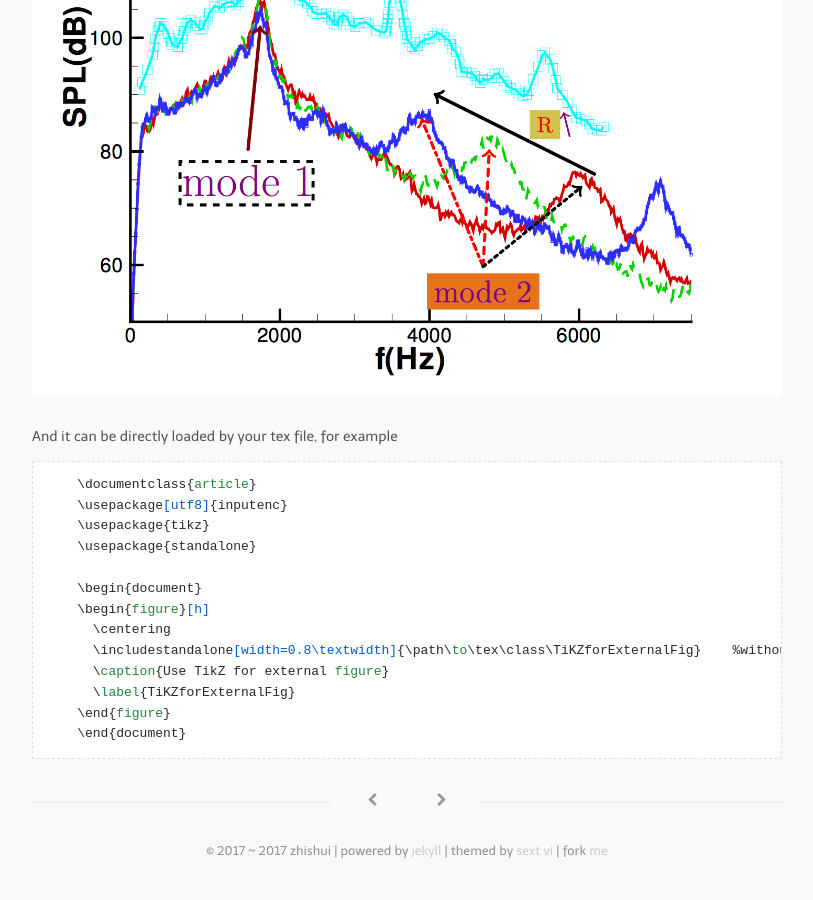
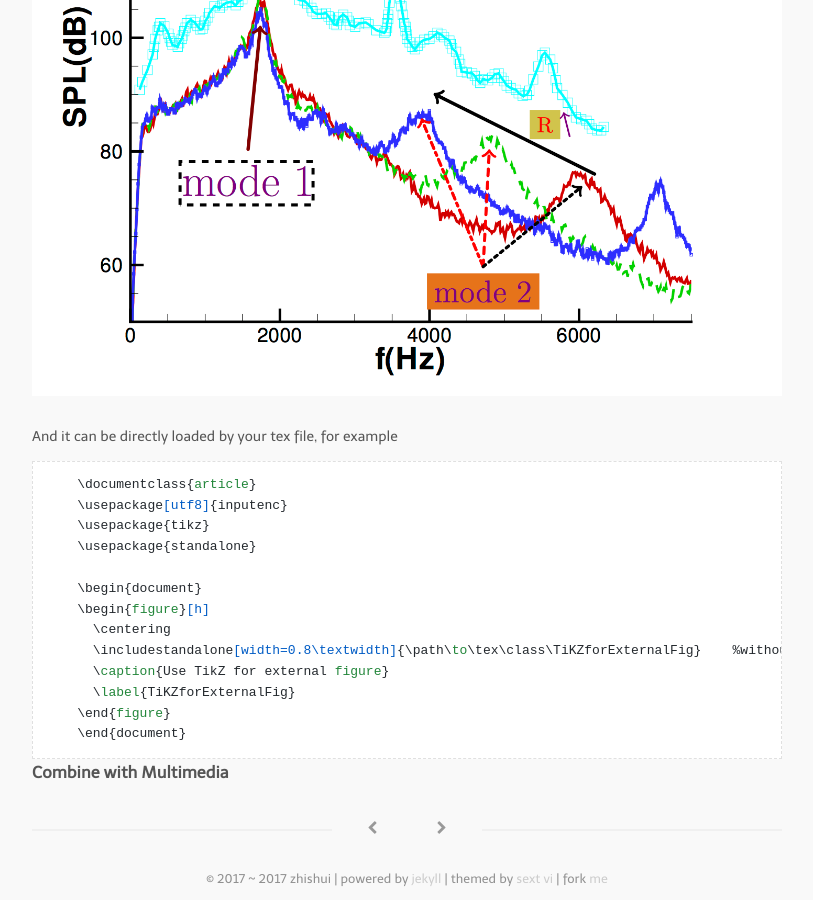
Before and after one commit to bizhishui/bizhishui.github.io, a Jekyll site: the page built from _posts/2017-01-12-Create-Edit-Figure-TiKZ.md, in a window 1280 px wide and 900 px high, scrolled down 4158 px. Shown: the whole window, without its empty margins (233-1046 px from the left). Built offline with Jekyll 4.4.1, drawn with Linux system fonts in a browser that asks for light colours; nearby versions of some CDN libraries; some web fonts are replaced; a script that is not in the unit is left out; before the commit the page ends 5030 px from its top, so only the background shows below that.

Commit message:
add subsection title, need finish it

````diff
--- a/_posts/2017-01-12-Create-Edit-Figure-TiKZ.md
+++ b/_posts/2017-01-12-Create-Edit-Figure-TiKZ.md
@@ -130,3 +130,5 @@ And it can be directly loaded by your tex file, for example
     \end{figure}
     \end{document}
 ```
+
+### Combine with Multimedia
````
